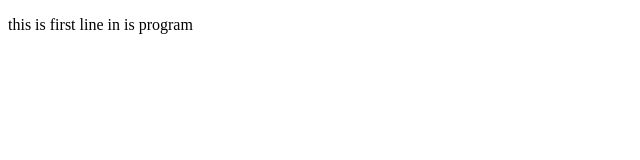
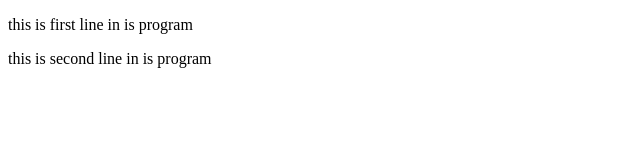
Before and after one commit to dileepshetty5/my-new-repo, a plain HTML site: page index.html in a window 1280 px wide. Shown: the whole page, without its empty margins (0-640 px from the left). Drawn offline with Linux system fonts and the light colour scheme.

Commit message:
is my second commit

```diff
--- a/index.html
+++ b/index.html
@@ -2,5 +2,6 @@
 <html>
 <body>
 	<p>this is first line in is program</p>
+	<p>this is second line in is program</p>
 </body>
 </html>
```
